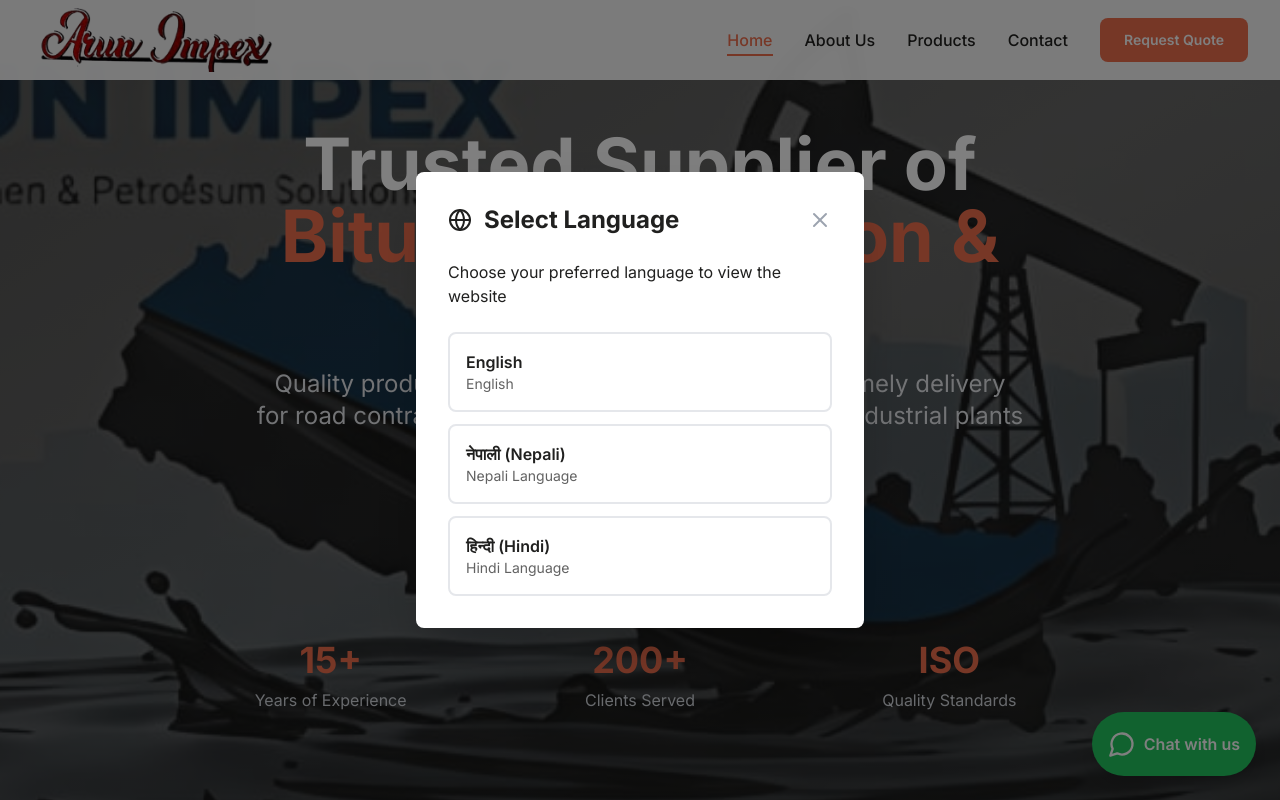
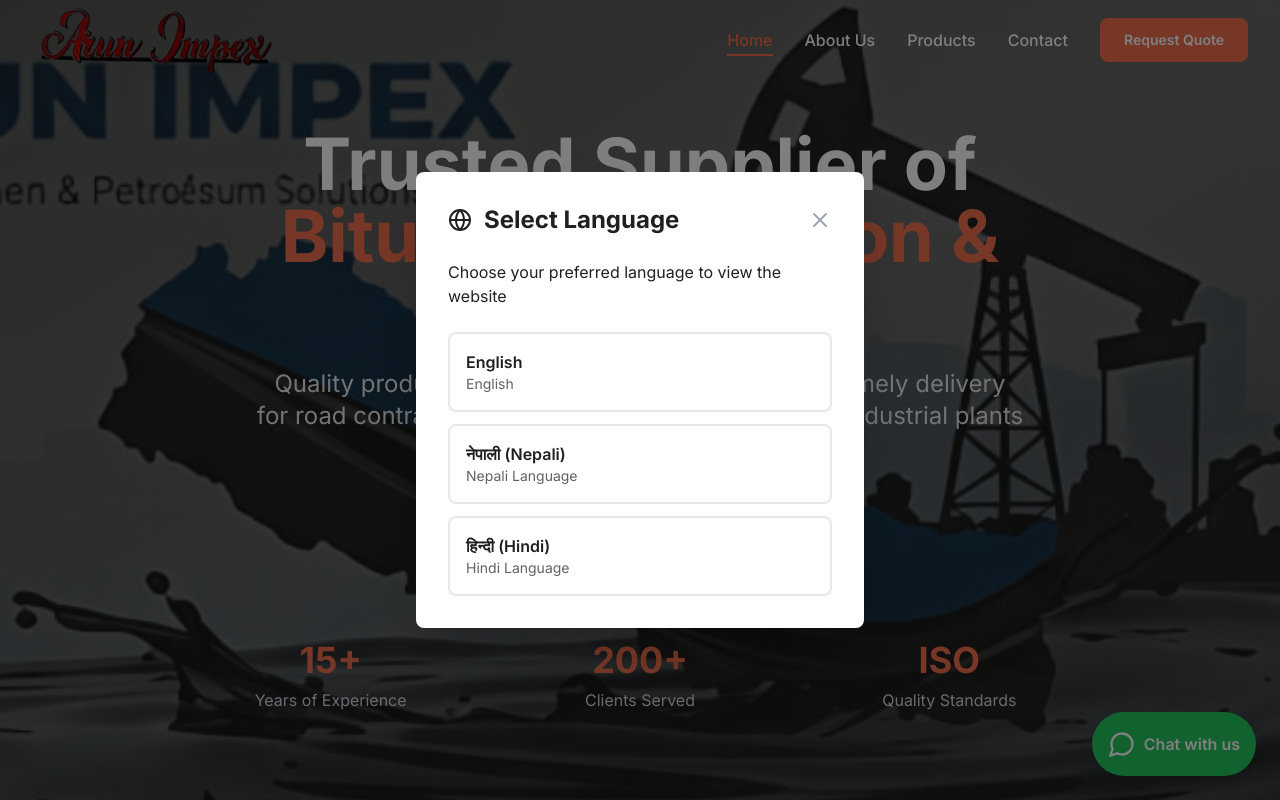
Before and after one commit to inaratech-code/Arun-Impex-Dhangadhi, a Next.js app: page / in a window 1280 px wide. Shown: the top 800 px of the page. Built offline with nearby package versions, Linux system fonts and the light colour scheme.

Commit message:
Make header transparent with hero section - white text when at top, solid background when scrolled

```diff
--- a/components/Header.tsx
+++ b/components/Header.tsx
@@ -34,7 +34,7 @@ export default function Header() {
       className={`fixed top-0 left-0 right-0 z-50 transition-all duration-500 ease-out ${
         isScrolled
           ? 'bg-white shadow-lg'
-          : 'bg-white/95 backdrop-blur-sm'
+          : 'bg-transparent'
       }`}
     >
       <nav className="container-custom">
@@ -64,7 +64,9 @@ export default function Header() {
                   className={`relative font-medium transition-all duration-300 ease-out ${
                     isActive
                       ? 'text-safety-orange'
-                      : 'text-asphalt-black hover:text-safety-orange'
+                      : isScrolled
+                      ? 'text-asphalt-black hover:text-safety-orange'
+                      : 'text-white hover:text-safety-orange'
                   }`}
                 >
                   {item.name}
@@ -90,7 +92,9 @@ export default function Header() {
           {/* Mobile Menu Button */}
           <button
             onClick={() => setIsOpen(!isOpen)}
-            className="lg:hidden p-2 text-asphalt-black focus:outline-none focus:ring-2 focus:ring-safety-orange rounded-md"
+            className={`lg:hidden p-2 focus:outline-none focus:ring-2 focus:ring-safety-orange rounded-md transition-colors ${
+              isScrolled ? 'text-asphalt-black' : 'text-white'
+            }`}
             aria-label="Toggle menu"
             aria-expanded={isOpen}
           >
@@ -112,7 +116,7 @@ export default function Header() {
               transition={{ duration: 0.3, ease: [0.4, 0, 0.2, 1] }}
               className="lg:hidden overflow-hidden"
             >
-              <div className="py-4 space-y-2 border-t border-gray-200">
+              <div className={`py-4 space-y-2 border-t ${isScrolled ? 'border-gray-200' : 'border-white/20'}`}>
                 {navigation.map((item) => {
                   const isActive = pathname === item.href
                   return (
@@ -123,7 +127,9 @@ export default function Header() {
                       className={`block px-4 py-3 rounded-lg font-medium transition-colors ${
                         isActive
                           ? 'bg-safety-orange/10 text-safety-orange'
-                          : 'text-asphalt-black hover:bg-gray-100'
+                          : isScrolled
+                          ? 'text-asphalt-black hover:bg-gray-100'
+                          : 'text-white hover:bg-white/10'
                       }`}
                     >
                       {item.name}
```
